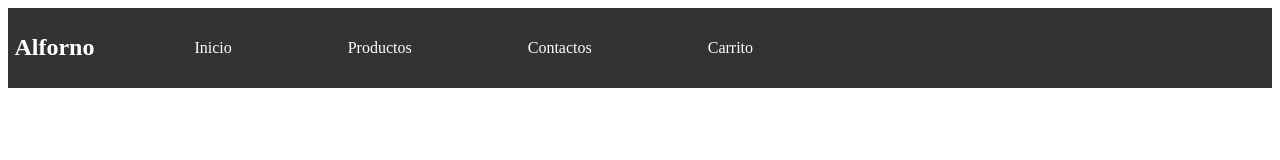
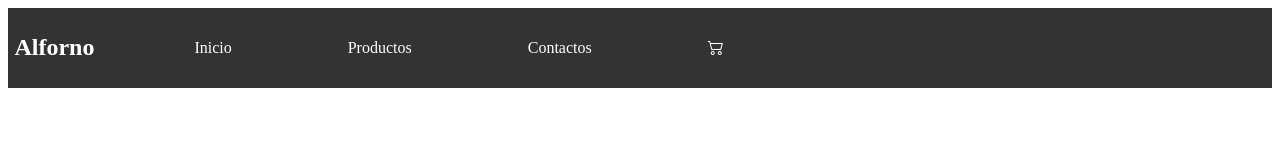
Before and after one commit to RamiroBarrionuevo/primerapreentrega-BarrionuevoRamiro, a React (Create React App) app: page / in a window 1280 px wide. Shown: the top 160 px of the page. Built offline with nearby package versions, Linux system fonts and the light colour scheme.

Commit message:
primeraentrega

```diff
--- a/public/index.html
+++ b/public/index.html
@@ -24,6 +24,7 @@
       work correctly both with client-side routing and a non-root public URL.
       Learn how to configure a non-root public URL by running `npm run build`.
     -->
+    <link rel="stylesheet" href="https://cdn.jsdelivr.net/npm/bootstrap-icons@1.10.3/font/bootstrap-icons.css">
     <title>React App</title>
   </head>
   <body>
--- a/src/App.js
+++ b/src/App.js
@@ -1,4 +1,4 @@
-import Navbar from "./Navbar";
+import Navbar from "./componentes/Navbar";
 
 function App() {
     return(
--- /dev/null
+++ b/src/componentes/CartWidget.jsx
@@ -0,0 +1,9 @@
+import React from "react";
+
+export const CartWidget = () => {
+    return(
+        <i className="bi bi-cart2"></i>
+    );
+
+
+}
--- a/src/Navbar.jsx
+++ b/src/componentes/Navbar.jsx
@@ -1,5 +1,6 @@
 import React from 'react'
 import styled from 'styled-components'
+import {CartWidget} from './CartWidget'
 
 
 function Navbar() {
@@ -11,7 +12,7 @@ function Navbar() {
           <a href="/">Inicio</a>
           <a href="/">Productos</a>
           <a href="/">Contactos</a>
-          <a href="/">Carrito</a>
+          <a href="/"><CartWidget/></a>
         </div>
       </NavContainer>
 
```
